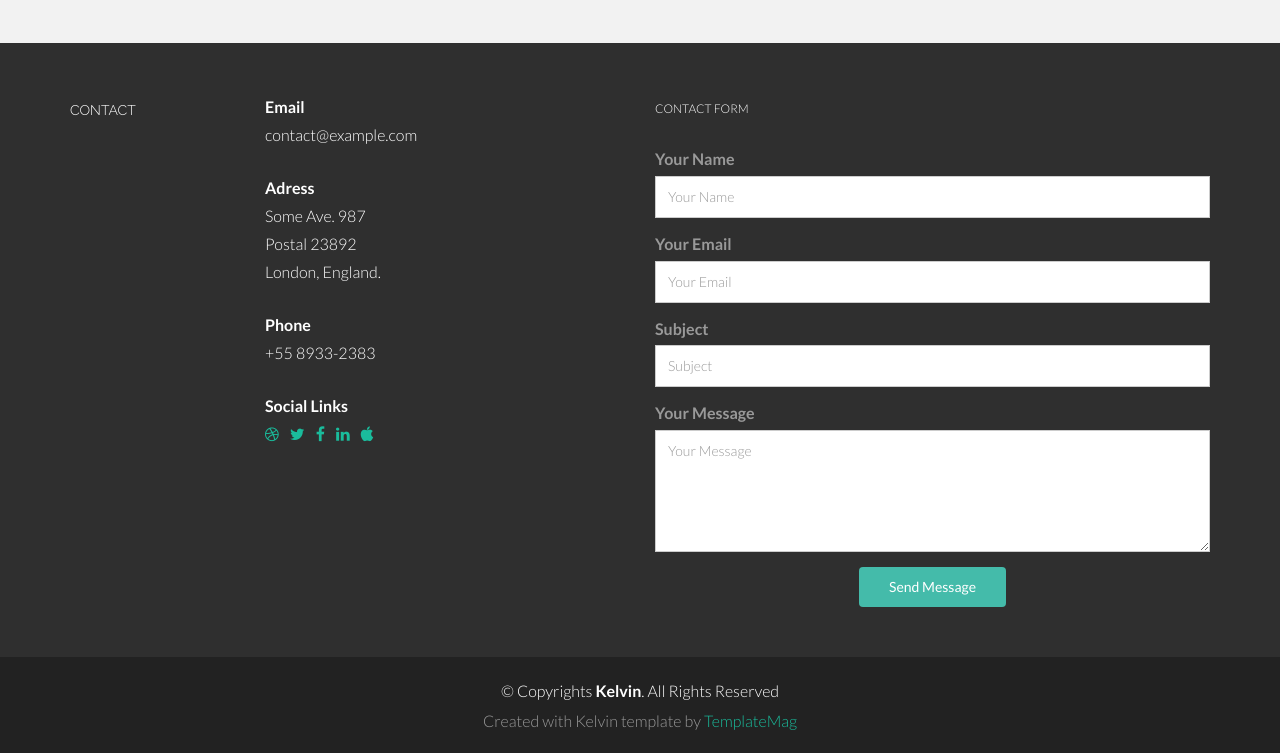
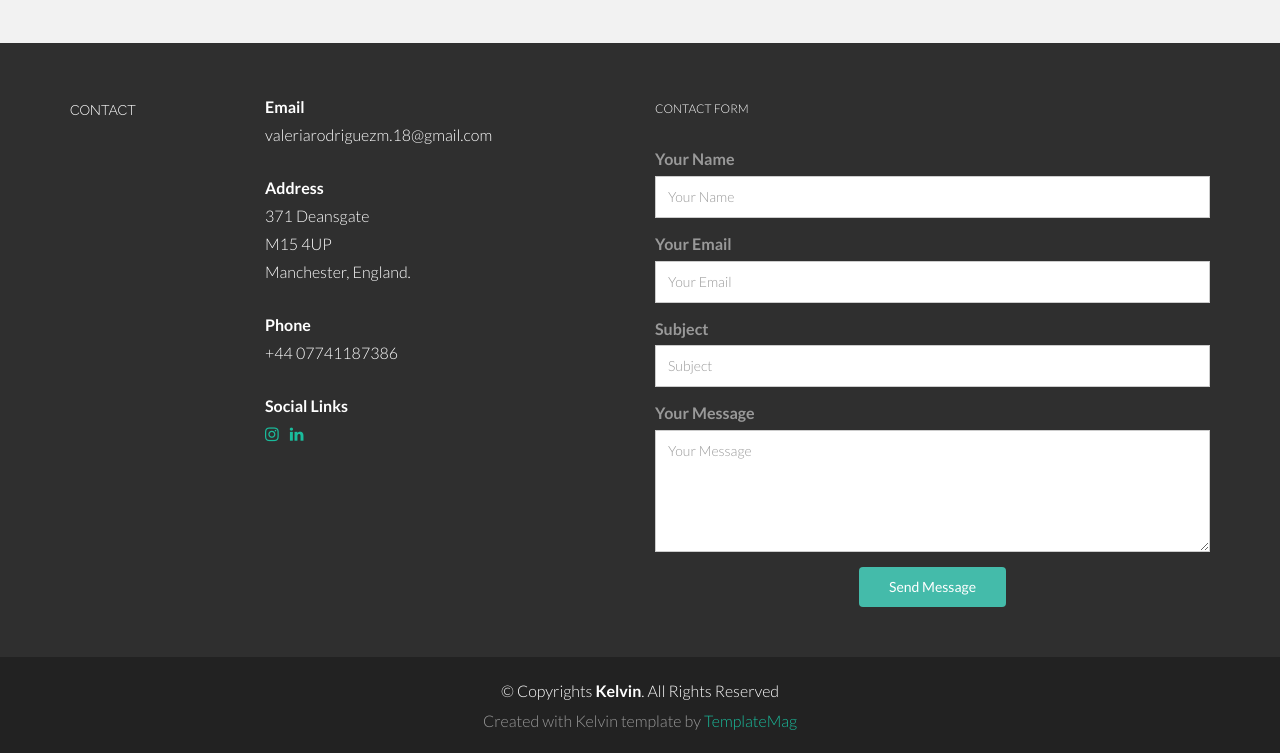
Before and after one commit to valeriarodriguezm/valeriarodriguezm.github.io, a plain HTML site: page index.html in a window 1280 px wide. Shown: the part 5744-6497 px from the top of the page. Drawn offline with Linux system fonts and the light colour scheme.

Commit message:
Update index.html

```diff
--- a/index.html
+++ b/index.html
@@ -509,21 +509,18 @@
           </div>
           <div class="col-lg-4">
             <p>
-              <t>Email</t><br/> contact@example.com <br/>
+              <t>Email</t><br/> valeriarodriguezm.18@gmail.com <br/>
             </p>
             <p>
-              <t>Adress</t><br/> Some Ave. 987 <br/> Postal 23892 <br/> London, England. <br/>
+              <t>Address</t><br/> 371 Deansgate <br/> M15 4UP <br/> Manchester, England. <br/>
             </p>
             <p>
-              <t>Phone</t><br/> +55 8933-2383 <br/>
+              <t>Phone</t><br/> +44 07741187386 <br/>
             </p>
             <p>
               <t>Social Links</t><br/>
-              <a href="#"><i class="fa fa-dribbble"></i></a>
-              <a href="#"><i class="fa fa-twitter"></i></a>
-              <a href="#"><i class="fa fa-facebook"></i></a>
-              <a href="#"><i class="fa fa-linkedin"></i></a>
-              <a href="#"><i class="fa fa-apple"></i></a>
+              <a href="https://www.instagram.com/vale_rm08/"><i class="fa fa-instagram"></i></a>
+              <a href="https://www.linkedin.com/in/valeriarodriguezmedina/"><i class="fa fa-linkedin"></i></a>
             </p>
           </div>
           <div class="col-lg-6">
```
